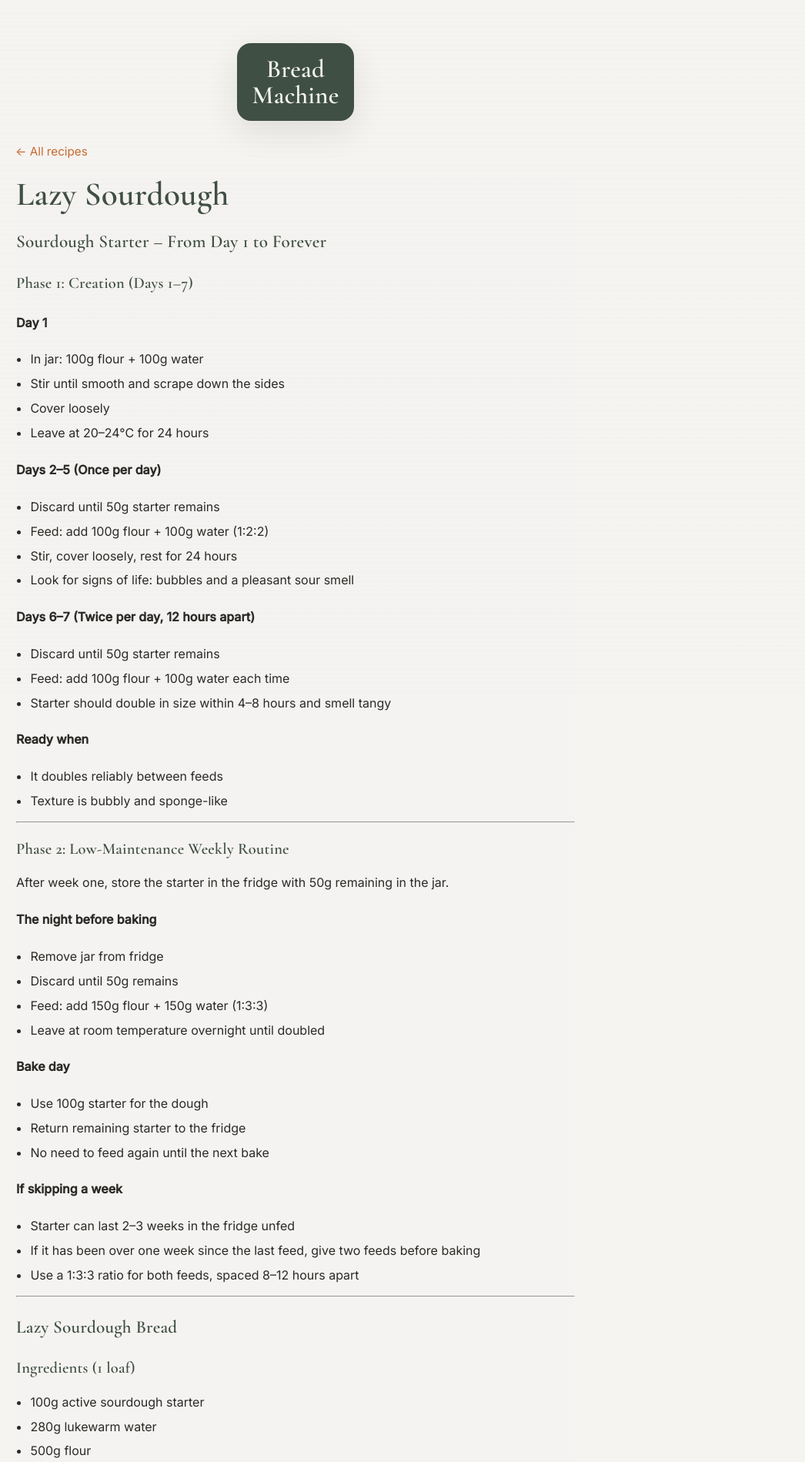
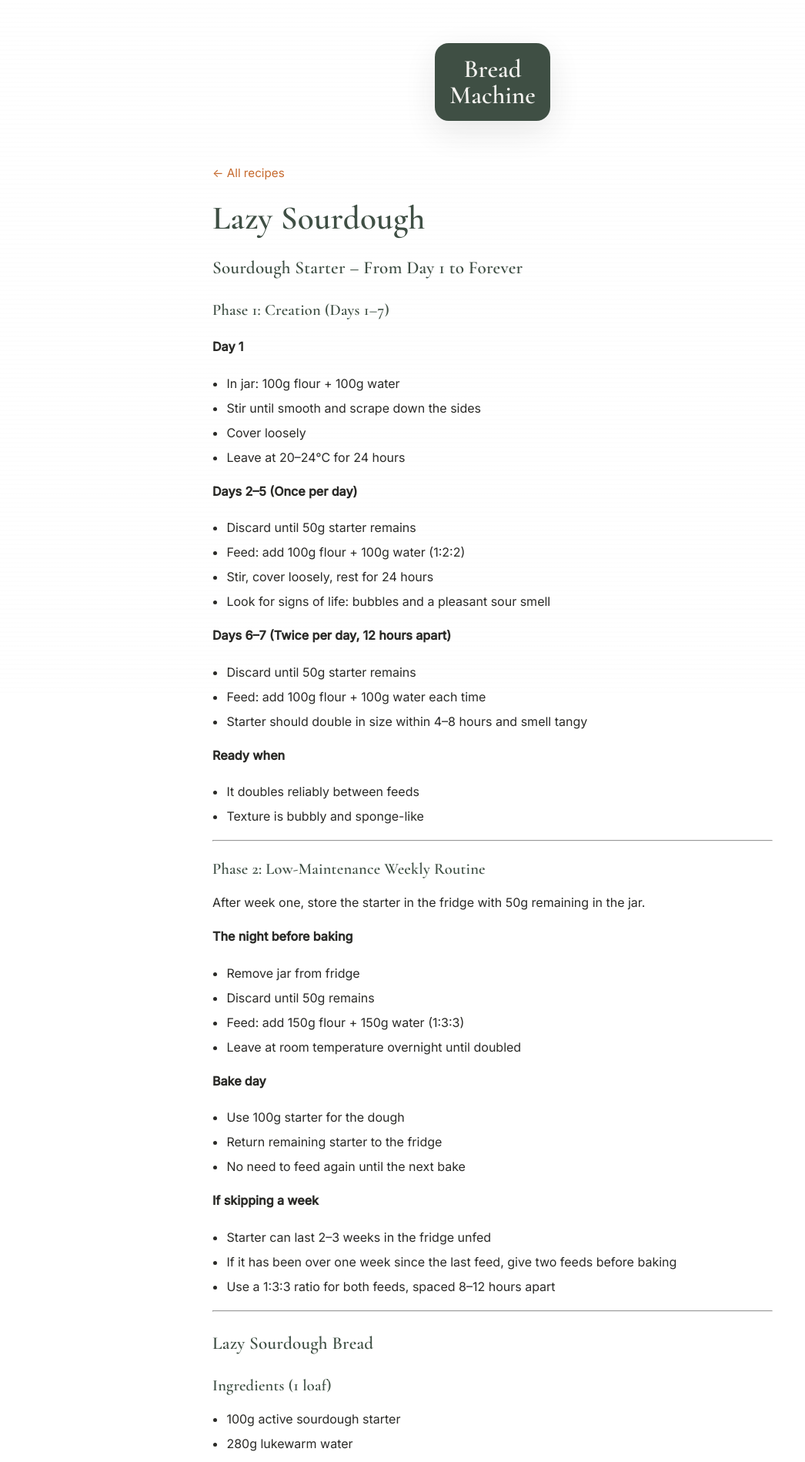
Before and after one commit to laccces/the-bread-machine, a Jekyll site: the page built from _recipes/lazy-sourdough.md, in a window 1280 px wide. Shown: the top 1899 px of the page at 77% size, without its empty margins (0-1046 px from the left). Built offline with Jekyll 4.4.1, drawn with Linux system fonts in a browser that asks for light colours.

Commit message:
sse s tyling

```diff
--- a/assets/css/styles.css
+++ b/assets/css/styles.css
@@ -6,7 +6,7 @@
   --forest: #3F4F44;
   --moss: #6A7A6D;
 
-  --ember: #C66A2E;   /* burnt orange */
+  --ember: #C66A2E;
   --clay: #D6B59A;
 
   --paper: rgba(255,255,255,.78);
@@ -22,17 +22,20 @@
    Baseline
    ========================= */
 *{ box-sizing: border-box; }
-html{ -webkit-text-size-adjust: 100%; }
+
+html{
+  -webkit-text-size-adjust: 100%;
+}
 
 body{
   margin: 0;
+  background: var(--bg);
   color: var(--ink);
   font-family: Inter, system-ui, -apple-system, BlinkMacSystemFont, sans-serif;
   line-height: 1.65;
-  background: var(--bg);
 }
 
-/* Paper texture */
+/* Subtle paper texture */
 body::before{
   content:"";
   position: fixed;
@@ -40,26 +43,29 @@
   pointer-events: none;
   opacity: .25;
   background:
-    repeating-linear-gradient(0deg,
+    repeating-linear-gradient(
+      0deg,
       rgba(42,42,39,.035) 0px,
       rgba(42,42,39,.035) 1px,
       transparent 2px,
-      transparent 6px);
+      transparent 6px
+    );
   mix-blend-mode: multiply;
 }
 
-/* Layout */
+/* =========================
+   Layout
+   ========================= */
 main{
+  max-width: var(--max);
+  margin: 0 auto;
   padding: 1.75rem 1.25rem 3rem;
 }
 
-
-/* Links */
-a{
-  color: var(--forest);
-  text-decoration: none;
+/* Wider measure for recipe reading */
+body.recipe main{
+  max-width: 48rem;
 }
-a:active{ opacity: .85; }
 
 /* =========================
    Typography
@@ -71,7 +77,7 @@
 }
 
 h1{
-  margin: .25rem 0 .25rem;
+  margin: .25rem 0 .35rem;
   font-size: clamp(2.05rem, 5.2vw, 2.7rem);
   font-weight: 600;
   line-height: 1.05;
@@ -84,25 +90,33 @@
 }
 
 /* =========================
+   Links
+   ========================= */
+a{
+  color: var(--forest);
+  text-decoration: none;
+}
+
+a:active{
+  opacity: .85;
+}
+
+/* =========================
    Header / Logo
    ========================= */
 .site-header{
   text-align: center;
-  margin: .5rem 0 0.5rem;
-}
-
-.site-footer{
-  text-align: center;
+  margin: .5rem 0 2.25rem;
 }
 
 .logo-mark{
   display: inline-block;
   padding: 1.05rem 1.2rem;
+  margin-bottom: 1.1rem;
   border-radius: 18px;
   background: var(--forest);
   color: #F6F4F1;
   box-shadow: var(--shadow-soft);
-  margin-bottom: 1.1rem;
 }
 
 .logo-mark span{
@@ -111,7 +125,6 @@
   font-weight: 600;
   font-size: 2.05rem;
   line-height: 1.03;
-  letter-spacing: .2px;
 }
 
 .site-title{
@@ -124,7 +137,7 @@
 }
 
 /* =========================
-   Index lists
+   Index page: recipe cards
    ========================= */
 .recipe-list{
   list-style: none;
@@ -133,12 +146,7 @@
 }
 
 .recipe-list li{
-  padding: 1.05rem 0;
-  border-bottom: 1px solid var(--stroke);
-}
-
-.recipe-list li:first-child{
-  border-top: 1px solid var(--stroke);
+  margin-bottom: 1.25rem;
 }
 
 .recipe-list a{
@@ -146,6 +154,13 @@
   align-items: baseline;
   justify-content: space-between;
   gap: 1rem;
+
+  padding: 1.1rem 1.15rem;
+  border-radius: var(--radius);
+  background: var(--paper);
+  border: 1px solid var(--stroke);
+  box-shadow: var(--shadow-soft);
+
   font-size: 1.18rem;
   font-weight: 500;
 }
@@ -154,7 +169,6 @@
   content: "→";
   color: var(--ember);
   font-size: 1.05rem;
-  transform: translateY(1px);
 }
 
 @media (hover:hover){
@@ -180,10 +194,10 @@
 }
 
 /* =========================
-   Recipe page
+   Recipe pages (no cards)
    ========================= */
 .back{
-  margin: .25rem 0 1.25rem;
+  margin: .25rem 0 1.5rem;
 }
 
 .back a{
@@ -199,8 +213,10 @@
   box-shadow: none;
 }
 
-
-.recipe h1{ margin-top: 0; }
+/* Reading rhythm */
+.recipe > * + *{
+  margin-top: 1.1rem;
+}
 
 .recipe p,
 .recipe ul,
@@ -209,16 +225,15 @@
 }
 
 .recipe h2{
-  margin: 1.25rem 0 .35rem;
+  margin: 1.4rem 0 .4rem;
   font-size: 1.45rem;
   font-weight: 600;
 }
 
 .recipe h3{
-  margin: 1.05rem 0 .25rem;
+  margin: 1.15rem 0 .35rem;
   font-size: 1.28rem;
   font-weight: 600;
-  color: var(--forest);
 }
 
 .recipe ul,
@@ -238,22 +253,11 @@
   border-radius: 12px;
 }
 
-/* Recipe background override */
-body.recipe{
-  background: var(--bg);
+/* =========================
+   Small screens
+   ========================= */
+@media (max-width: 380px){
+  main{
+    padding: 1.5rem 1.05rem 2.5rem;
+  }
 }
-
-body.recipe .recipe{
-  background: rgba(246,244,241,.92);
-  border: 1px solid rgba(246,244,241,.22);
-}
-
-/* Small screens */
-@media (max-width: 380px){
-  main{ padding: 1.5rem 1.05rem 2.5rem; }
-  .recipe{ padding: 1.05rem 1rem 1.2rem; }
-}
-
-body.recipe main{
-  max-width: 48rem; /* or 50rem if you like */
-}
```
